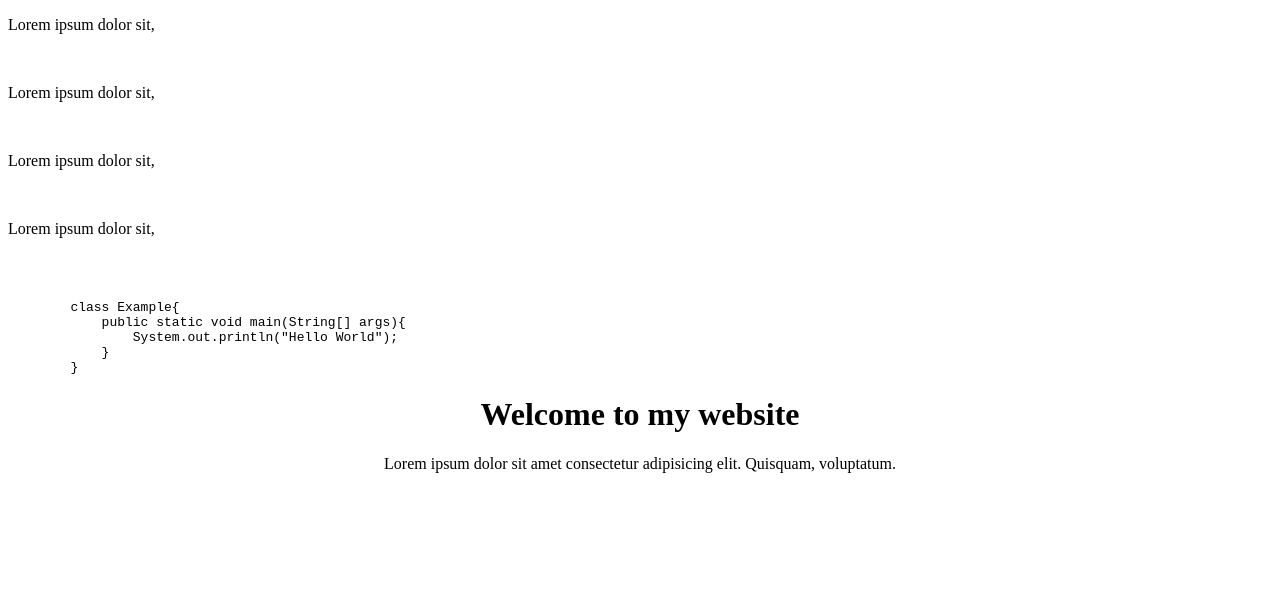
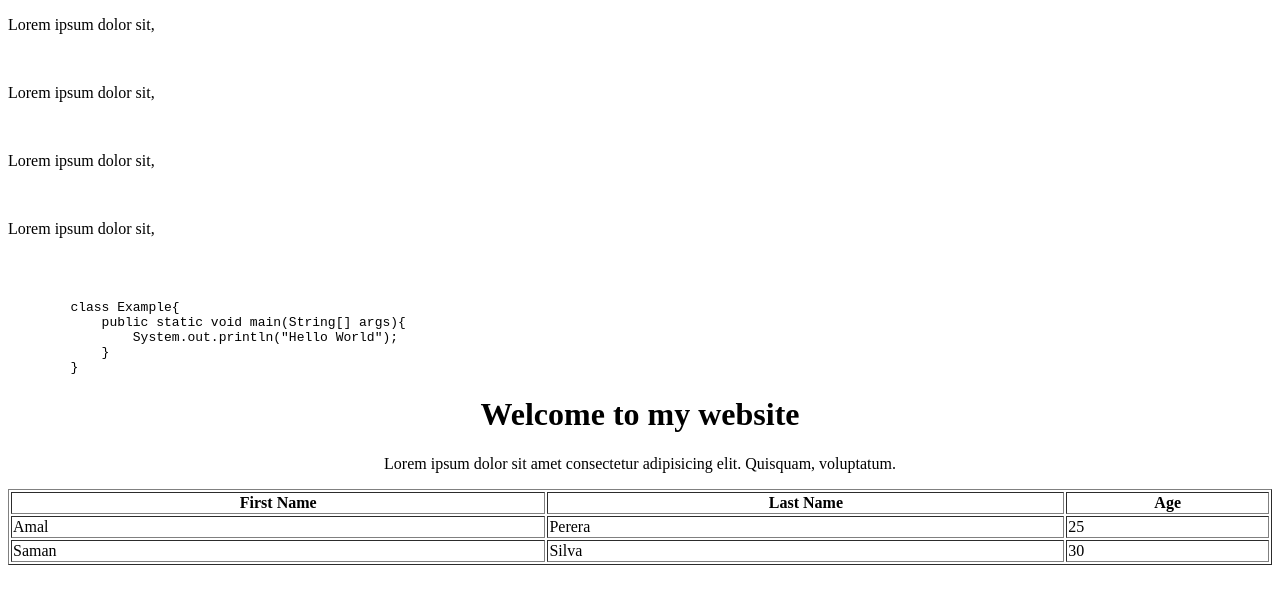
Before and after one commit to TheMaleeshaW/2026-10-03-Day-04, a plain HTML site: page Day4/index.html in a window 1280 px wide. Drawn offline with Linux system fonts and the light colour scheme.

Commit message:
Add missing closing tags and improve table structure in index.html

```diff
--- a/Day4/index.html
+++ b/Day4/index.html
@@ -34,5 +34,22 @@
     <h1>Welcome to my website</h1>
     <p>Lorem ipsum dolor sit amet consectetur adipisicing elit. Quisquam, voluptatum.</p>
 
+
+    <table border="1" width="100%">
+        <tr>
+            <th>First Name</th>
+            <th>Last Name</th>
+            <th>Age</th>
+        </tr>
+        <tr>
+            <td>Amal</td>
+            <td>Perera</td>
+            <td>25</td>
+        </tr>
+        <tr>
+            <td>Saman</td>
+            <td>Silva</td>
+            <td>30</td>
+        </tr>
 </body>
 </html>
```
